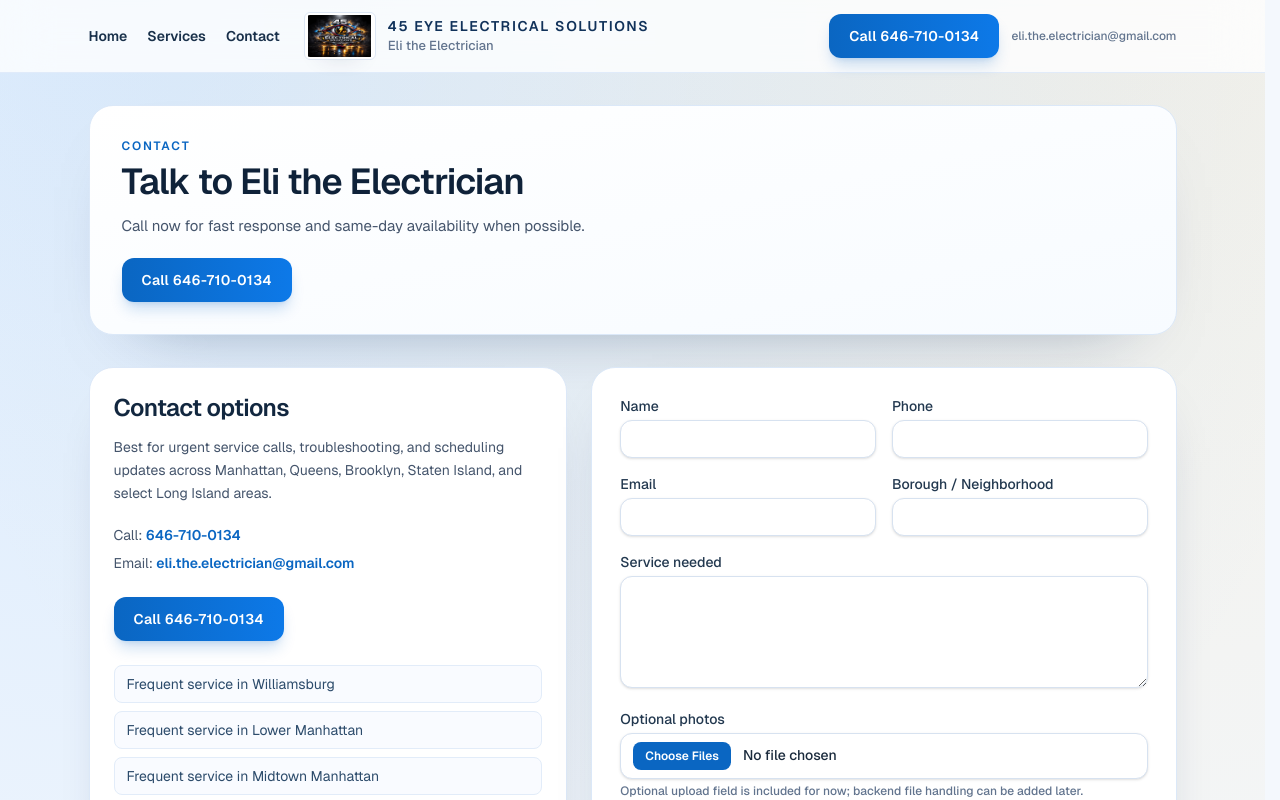
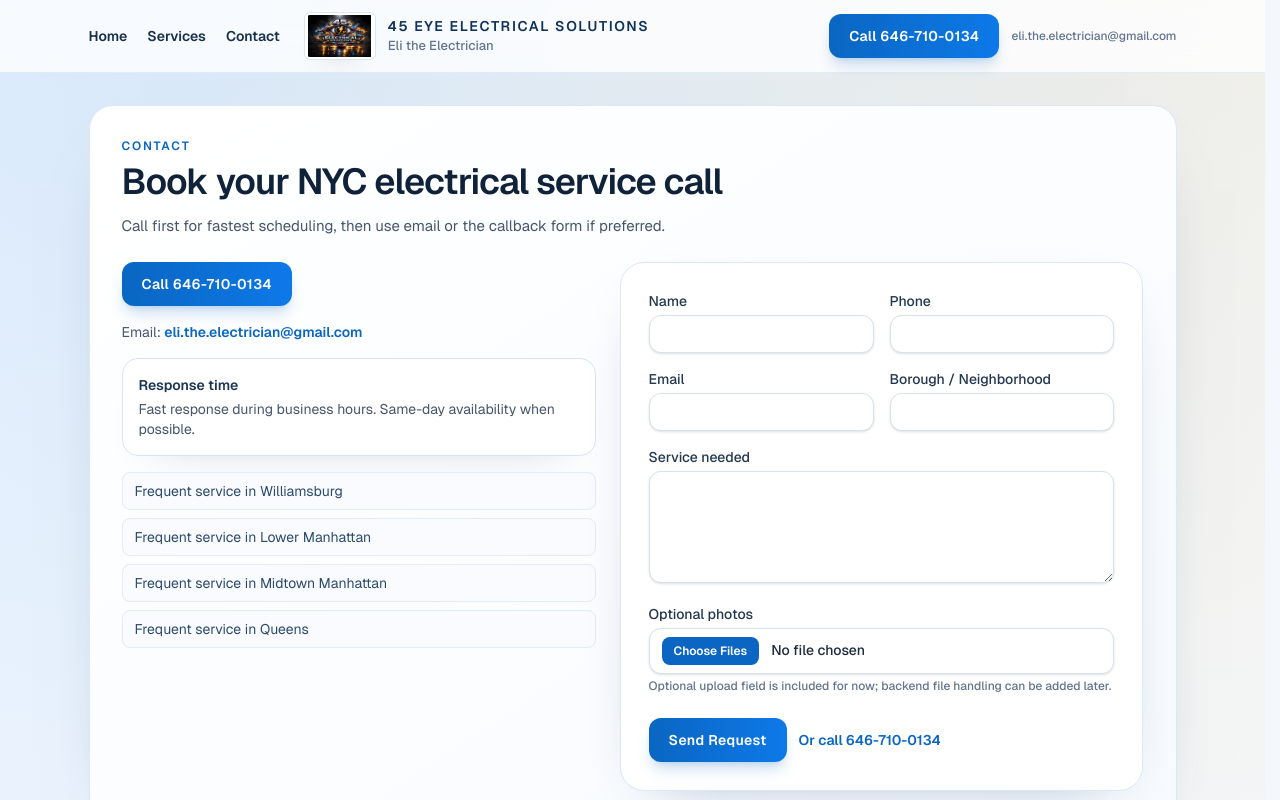
Before and after one commit to Eli45-23/45-eye-see, a Next.js app: page /contact in a window 1280 px wide. Shown: the top 800 px of the page. Built offline with nearby package versions, Linux system fonts and the light colour scheme.

Commit message:
ui: contact page conversion polish

```diff
--- a/app/contact/page.tsx
+++ b/app/contact/page.tsx
@@ -26,36 +26,26 @@ export default function ContactPage() {
       <section id="contact-request" className="rounded-3xl border border-[#dbe8f8] bg-gradient-to-br from-white to-[#f7fbff] p-6 shadow-[0_30px_72px_-52px_rgba(1,31,75,0.5)] sm:p-8">
         <SectionHeader
           eyebrow="Contact"
-          title={`Talk to ${business.publicName}`}
-          description="Call now for fast response and same-day availability when possible."
-          action={<CallCTA label={`Call ${business.phone}`} />}
+          title="Book your NYC electrical service call"
+          description="Call first for fastest scheduling, then use email or the callback form if preferred."
         />
-      </section>
 
-      <section className="grid gap-6 lg:grid-cols-[0.9fr_1.1fr]">
-        <div className="rounded-3xl border border-[#dce8f8] bg-white p-6 shadow-[0_24px_56px_-42px_rgba(1,31,75,0.48)]">
-          <h2 className="text-2xl font-semibold tracking-tight text-[#12273f]">Contact options</h2>
-          <p className="mt-3 text-sm leading-relaxed text-slate-600">
-            Best for urgent service calls, troubleshooting, and scheduling updates across Manhattan, Queens, Brooklyn, Staten Island, and select Long Island areas.
-          </p>
-          <div className="mt-5 space-y-2 text-sm text-slate-600">
-            <p>
-              Call:{" "}
-              <a className="font-semibold text-[#0a66c2]" href={`tel:+1${business.phone.replace(/\D/g, "")}`}>
-                {business.phone}
-              </a>
-            </p>
-            <p>
+        <div className="mt-6 grid gap-6 lg:grid-cols-[0.95fr_1.05fr]">
+          <div className="space-y-4">
+            <CallCTA label={`Call ${business.phone}`} />
+            <p className="text-sm text-slate-600">
               Email:{" "}
               <a className="font-semibold text-[#0a66c2]" href={`mailto:${business.email}`}>
                 {business.email}
               </a>
             </p>
+            <div className="rounded-2xl border border-[#d7e5f8] bg-white p-4 shadow-[0_18px_44px_-36px_rgba(1,31,75,0.35)]">
+              <p className="text-sm font-semibold text-[#1b3655]">Response time</p>
+              <p className="mt-1 text-sm text-slate-600">
+                Fast response during business hours. Same-day availability when possible.
+              </p>
             </div>
-          <div className="mt-6">
-            <CallCTA label={`Call ${business.phone}`} />
-          </div>
-          <ul className="mt-6 space-y-2 text-sm text-[#2c4b6b]">
+            <ul className="space-y-2 text-sm text-[#2c4b6b]">
               {business.mustMentionNeighborhoods.map((area) => (
                 <li key={area} className="rounded-lg border border-[#e2ecf9] bg-[#f9fbff] px-3 py-2">
                   Frequent service in {area}
@@ -65,6 +55,7 @@ export default function ContactPage() {
           </div>
 
           <ContactForm />
+        </div>
       </section>
 
       <section className="space-y-5 rounded-3xl border border-[#dce8f8] bg-white p-6 shadow-[0_28px_70px_-52px_rgba(1,31,75,0.5)] sm:p-8">
```
Lines whose indentation alone changed are shown as unchanged.
